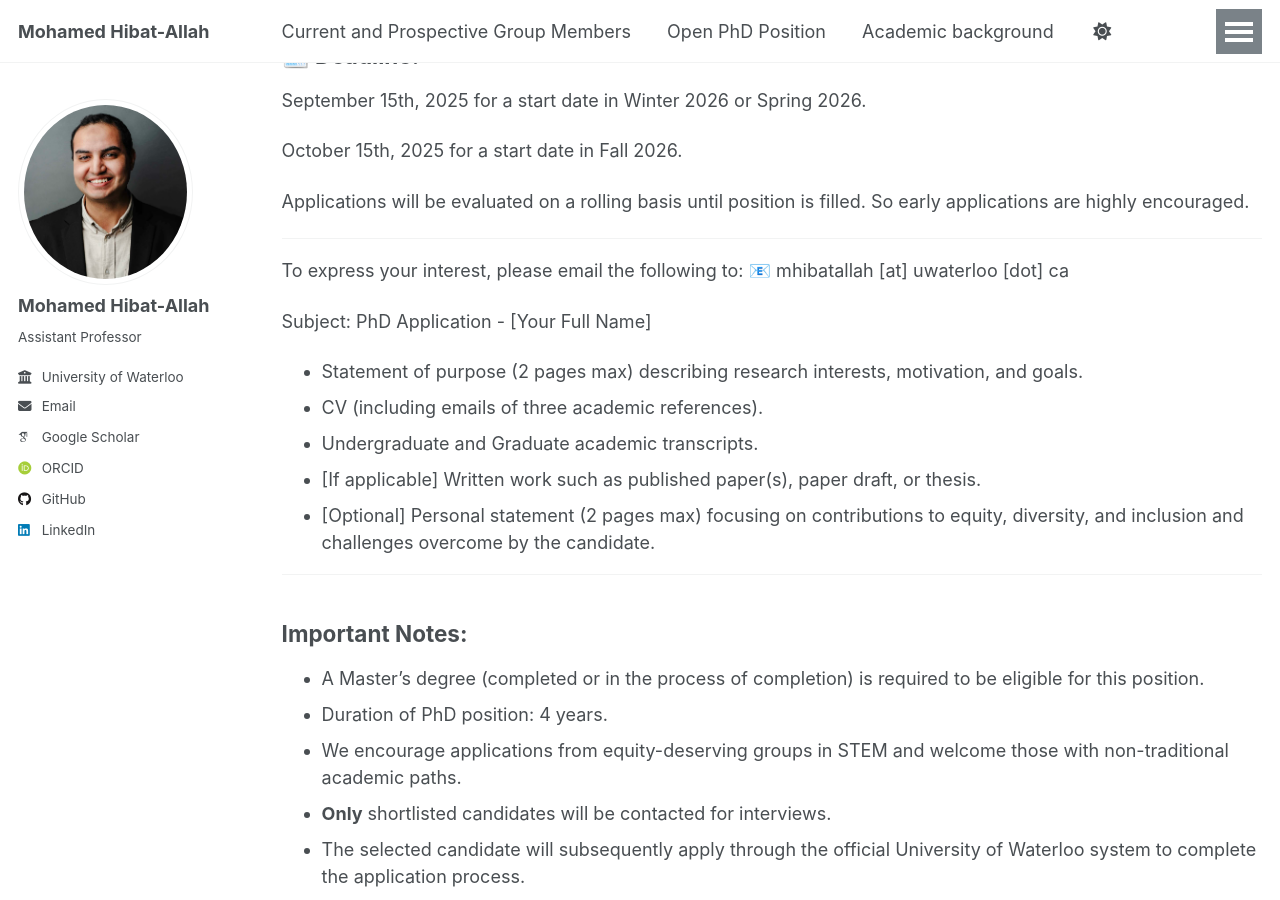
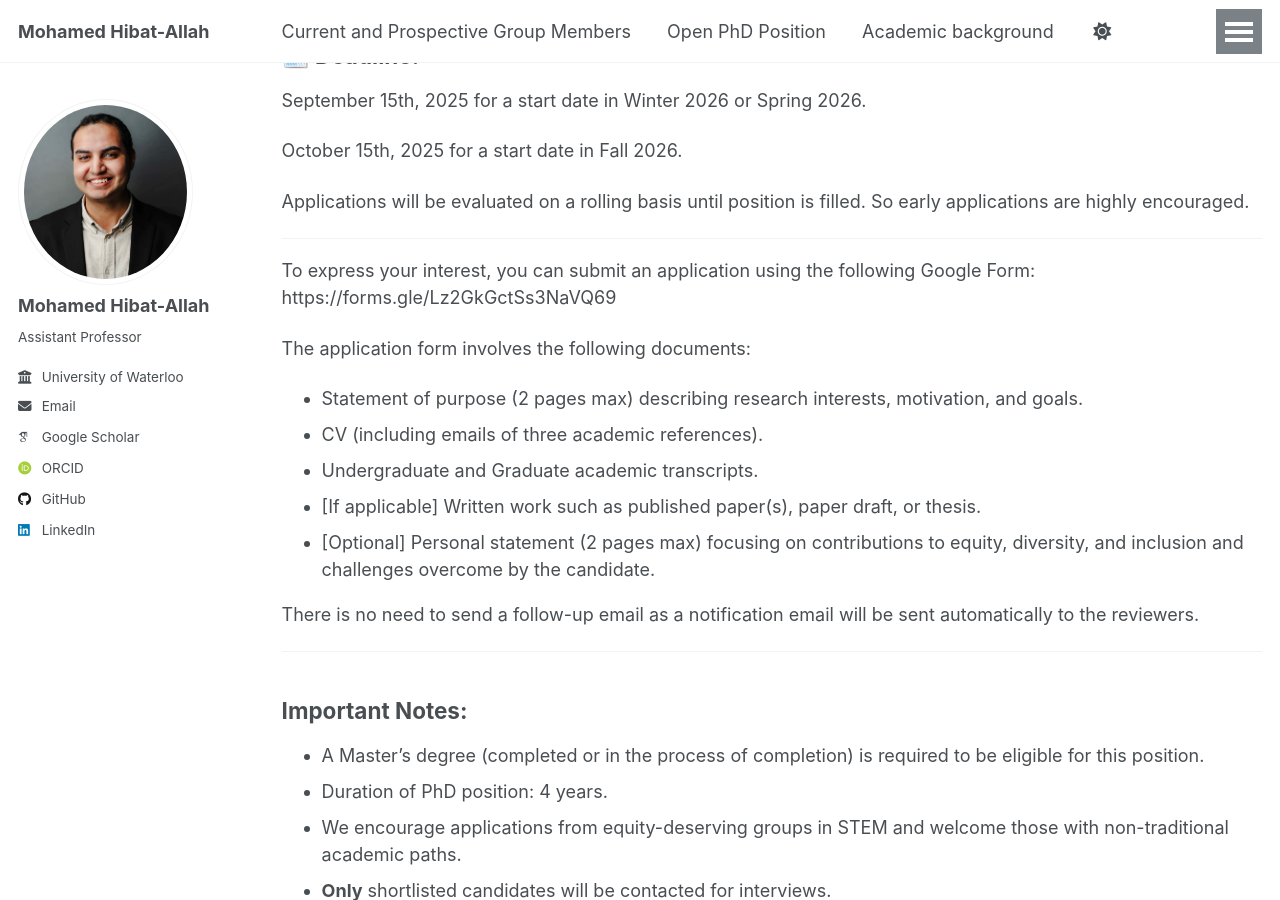
Before and after one commit to mhibatallah/mhibatallah.github.io, a Jekyll site: the page built from _pages/PhDPosition.md, in a window 1280 px wide and 900 px high, scrolled down 359 px. Built offline with Jekyll 4.4.1, drawn with Linux system fonts in a browser that asks for light colours; some web fonts are replaced; a script that is not in the unit is left out.

Commit message:
Update PhD position

```diff
--- a/_pages/PhDPosition.md
+++ b/_pages/PhDPosition.md
@@ -20,15 +20,17 @@ Applications will be evaluated on a rolling basis until position is filled. So e
 
 ---
 
-To express your interest, please email the following to: 📧 mhibatallah [at] uwaterloo [dot] ca
+To express your interest, you can submit an application using the following Google Form: https://forms.gle/Lz2GkGctSs3NaVQ69
 
-Subject: PhD Application - [Your Full Name]
+The application form involves the following documents:
 
 * Statement of purpose (2 pages max) describing research interests, motivation, and goals.
 * CV (including emails of three academic references).
 * Undergraduate and Graduate academic transcripts.
 * [If applicable] Written work such as published paper(s), paper draft, or thesis.
 * [Optional] Personal statement (2 pages max) focusing on contributions to equity, diversity, and inclusion and challenges overcome by the candidate.
+
+There is no need to send a follow-up email as a notification email will be sent automatically to the reviewers.
 
 ---
 
```
